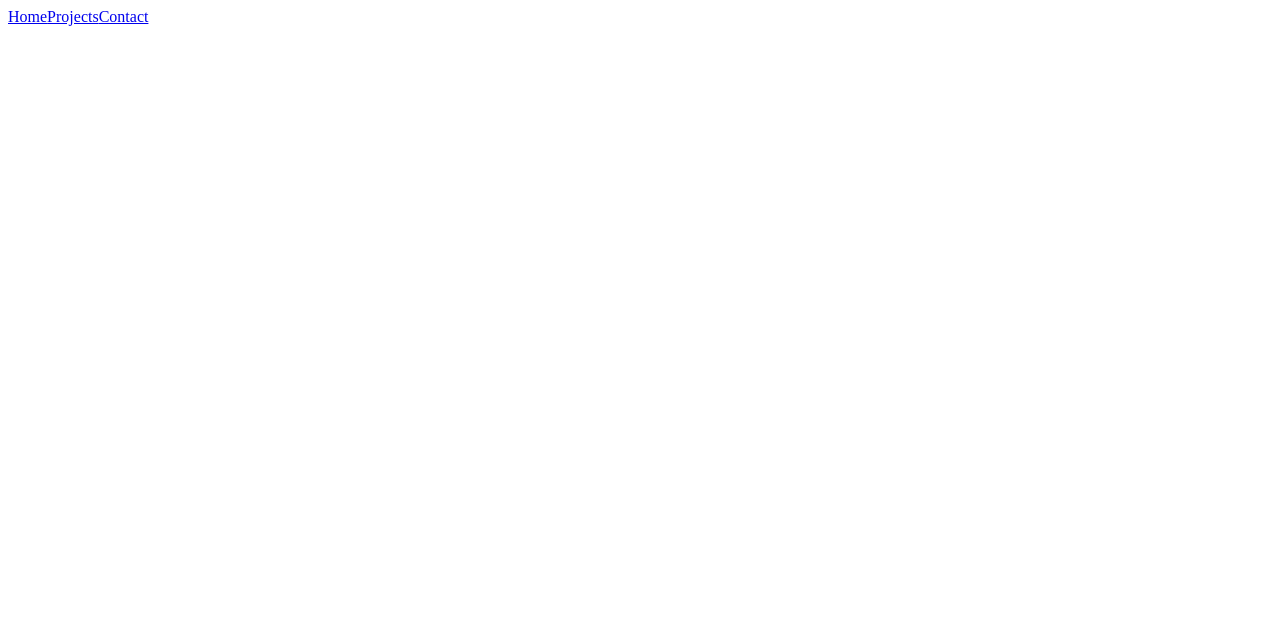
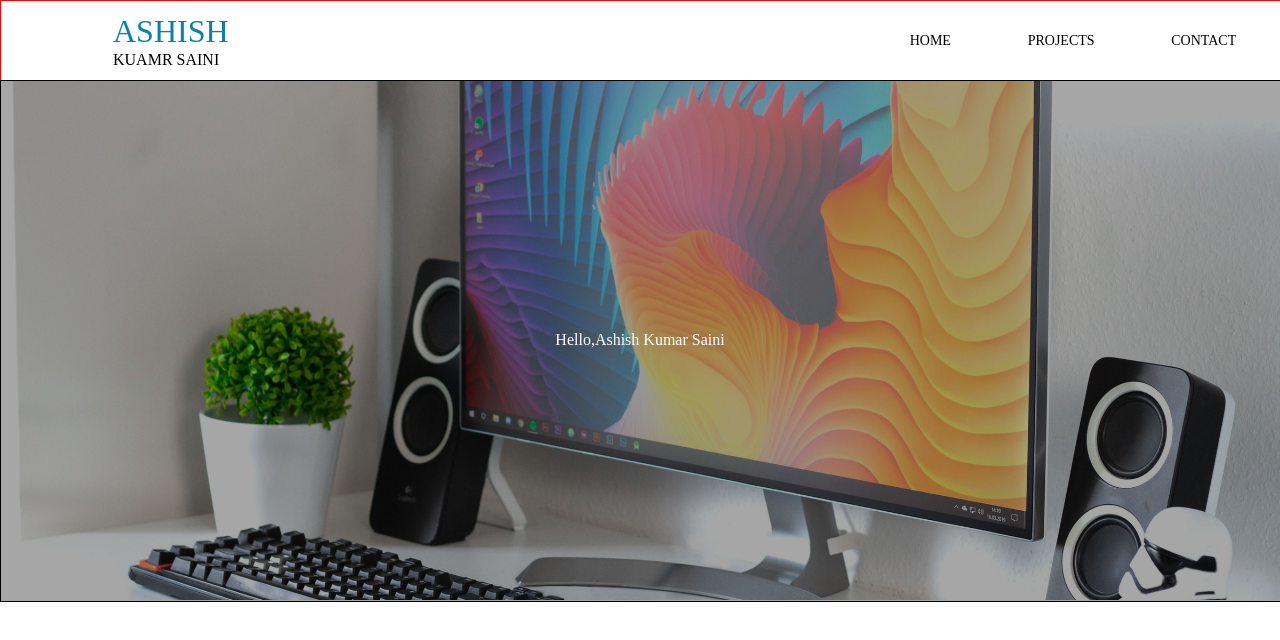
Before and after one commit to ashish8796/portfolio, a React (Create React App) app: page / in a window 1280 px wide. Shown: the top 640 px of the page. Built offline with nearby package versions, Linux system fonts and the light colour scheme.

Commit message:
Header is completed

```diff
--- a/src/Components/App/App.css
+++ b/src/Components/App/App.css
@@ -1,38 +1,126 @@
-.App {
-  text-align: center;
+html,
+body,
+div,
+span,
+applet,
+object,
+iframe,
+h1,
+h2,
+h3,
+h4,
+h5,
+h6,
+p,
+blockquote,
+pre,
+a,
+abbr,
+acronym,
+address,
+big,
+cite,
+code,
+del,
+dfn,
+em,
+img,
+ins,
+kbd,
+q,
+s,
+samp,
+small,
+strike,
+strong,
+sub,
+sup,
+tt,
+var,
+b,
+u,
+i,
+center,
+dl,
+dt,
+dd,
+ol,
+ul,
+li,
+fieldset,
+form,
+label,
+legend,
+table,
+caption,
+tbody,
+tfoot,
+thead,
+tr,
+th,
+td,
+article,
+aside,
+canvas,
+details,
+embed,
+figure,
+figcaption,
+footer,
+header,
+hgroup,
+menu,
+nav,
+output,
+ruby,
+section,
+summary,
+time,
+mark,
+audio,
+video {
+  margin: 0;
+  padding: 0;
+  border: 0;
+  font-size: 100%;
+  font: inherit;
+  vertical-align: baseline;
+}
+/* HTML5 display-role reset for older browsers */
+article,
+aside,
+details,
+figcaption,
+figure,
+footer,
+header,
+hgroup,
+menu,
+nav,
+section {
+  display: block;
+}
+body {
+  line-height: 1;
+}
+ol,
+ul {
+  list-style: none;
+}
+blockquote,
+q {
+  quotes: none;
+}
+blockquote:before,
+blockquote:after,
+q:before,
+q:after {
+  content: "";
+  content: none;
+}
+table {
+  border-collapse: collapse;
+  border-spacing: 0;
 }
 
-.App-logo {
-  height: 40vmin;
-  pointer-events: none;
-}
-
-@media (prefers-reduced-motion: no-preference) {
-  .App-logo {
-    animation: App-logo-spin infinite 20s linear;
-  }
-}
-
-.App-header {
-  background-color: #282c34;
-  min-height: 100vh;
-  display: flex;
-  flex-direction: column;
-  align-items: center;
-  justify-content: center;
-  font-size: calc(10px + 2vmin);
-  color: white;
-}
-
-.App-link {
-  color: #61dafb;
-}
-
-@keyframes App-logo-spin {
-  from {
-    transform: rotate(0deg);
-  }
-  to {
-    transform: rotate(360deg);
-  }
-}
+@import url("https://fonts.googleapis.com/css2?family=Fredoka+One&display=swap");
--- a/src/Components/App/App.tsx
+++ b/src/Components/App/App.tsx
@@ -2,12 +2,16 @@ import React from "react";
 import { Provider } from "react-redux";
 import Routes from "../../Routes";
 import store from "../../store/store";
-// import "./App.css";
+import FirstLook from "../FirstLook";
+import Header from "../Header/Header";
+import "./App.css";
 
 function App() {
   return (
     <Provider store={store}>
-      <Routes />
+      <Header />
+      <FirstLook />
+      {/* <Routes /> */}
     </Provider>
   );
 }
--- /dev/null
+++ b/src/Components/FirstLook/FirstLook.tsx
@@ -0,0 +1,68 @@
+import React from "react";
+import styled from "styled-components";
+
+function FirstLook() {
+  return (
+    <FirstLookWrapper>
+      <Details
+        url={`${require("./../../assets/images/background-2.jpg").default}`}
+      >
+        <Overlay></Overlay>
+
+        <InfoBox>
+          <GreetDiv>Hello,</GreetDiv>
+          <NameHeading>Ashish Kumar Saini</NameHeading>
+          <SkillBox></SkillBox>
+        </InfoBox>
+
+        <ContactBox></ContactBox>
+      </Details>
+    </FirstLookWrapper>
+  );
+}
+
+interface FirstLookProps {
+  url: string;
+}
+
+const FirstLookWrapper = styled.div`
+  padding-top: 5rem;
+`;
+
+const Details = styled.div`
+  background-image: url(${(props: FirstLookProps) => props.url});
+  position: absolute;
+  width: 100%;
+  height: 65vh;
+  background-size: 100%;
+  background-position: center;
+  background-repeat: no-repeat;
+`;
+
+const Overlay = styled.div`
+  width: 100%;
+  position: absolute;
+  border: 1px solid;
+  height: 65vh;
+  background-color: #00000059;
+`;
+
+const InfoBox = styled.div`
+  position: absolute;
+  z-index: 100;
+  color: #fff;
+  text-align: center;
+  width: 100%;
+  height: 65vh;
+  display: flex;
+  align-items: center;
+  justify-content: center;
+`;
+
+const GreetDiv = styled.div``;
+const NameHeading = styled.h2``;
+
+const SkillBox = styled.p``;
+const ContactBox = styled.div``;
+
+export default FirstLook;
--- /dev/null
+++ b/src/Components/FirstLook/index.tsx
@@ -0,0 +1,3 @@
+import FirstLook from "./FirstLook";
+
+export default FirstLook;
--- a/src/Components/Header/Links.tsx
+++ b/src/Components/Header/Links.tsx
@@ -6,12 +6,76 @@ interface LinksProps {}
 export default function Links() {
   return (
     <Nav>
-      <A href="#home">Home</A>
-      <A href="#projects">Projects</A>
-      <A href="#contacts">Contact</A>
+      <LeftSection>
+        <NameLink>
+          <span>ASHISH</span>
+          <span>KUAMR SAINI</span>
+        </NameLink>
+      </LeftSection>
+
+      <RightSection>
+        <A href="#home">HOME</A>
+        <A href="#projects">PROJECTS</A>
+        <A href="#contacts">CONTACT</A>
+      </RightSection>
     </Nav>
   );
 }
 
-const Nav = styled.nav``;
-const A = styled.a``;
+const Nav = styled.nav`
+  height: 2rem;
+  background-color: #fff;
+  display: flex;
+  border: 1px solid red;
+  justify-content: space-between;
+  padding: 1.5em 2em;
+  align-items: center;
+  font-family: "Source Sans Pro", sans-serif;
+  position: fixed;
+  top: 0;
+  width: 100%;
+`;
+
+const ATag = styled.a`
+  cursor: pointer;
+  text-decoration: none;
+  font-family: "Fredoka One", cursive;
+  color: #000000;
+`;
+
+const NameLink = styled(ATag)`
+  font-size: 2rem;
+  display: flex;
+  flex-direction: column;
+  font-family: "Fredoka One", cursive;
+  color: #0a81ab;
+  width: fit-content;
+
+  span {
+    margin: 0;
+  }
+
+  span:last-child {
+    font-size: 16px;
+    margin-top: 5px;
+    color: #000000;
+    /* border: 1px solid black; */
+  }
+`;
+
+const A = styled(ATag)`
+  font-size: 14px;
+`;
+
+const LeftSection = styled.section`
+  /* border: 1px solid green; */
+  flex-basis: 60%;
+  padding-left: 5rem;
+`;
+
+const RightSection = styled.section`
+  /* border: 1px solid blue; */
+  flex-basis: 40%;
+  display: flex;
+  justify-content: space-evenly;
+`;
--- /dev/null
+++ b/src/Components/Profile/index.tsx
@@ -0,0 +1,3 @@
+import Profile from "./Profile";
+
+export default Profile;
--- /dev/null
+++ b/src/Components/Projects/Projects.tsx
@@ -0,0 +1,5 @@
+import React from "react";
+
+export default function Projects() {
+  return <div></div>;
+}
--- /dev/null
+++ b/src/Components/Projects/index.tsx
@@ -0,0 +1,3 @@
+import Projects from "./Projects";
+
+export default Projects;
--- /dev/null
+++ b/src/Components/Skills/AllSkills.tsx
@@ -0,0 +1,5 @@
+import React from "react";
+
+export default function AllSkills() {
+  return <div></div>;
+}
--- /dev/null
+++ b/src/Components/Skills/index.tsx
@@ -0,0 +1,3 @@
+import AllSkills from "./AllSkills";
+
+export default AllSkills;
--- a/src/Routes/Routes.tsx
+++ b/src/Routes/Routes.tsx
@@ -6,7 +6,7 @@ import Home from "../Pages/Home";
 export default function Routes() {
   return (
     <>
-      <Header />
+      {/* <Header /> */}
       <Switch>
         <Route path="/" exact>
           <Home />
```
Also changed, not shown: src/Components/Profile/Profile.tsx (added, +17 -0 lines), src/assets/images/background-2.jpg (added), src/assets/images/background.jpg (added).
